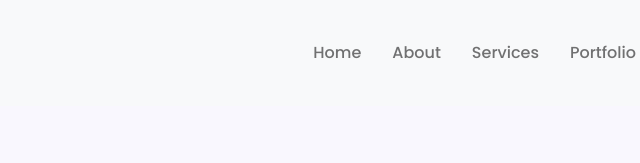
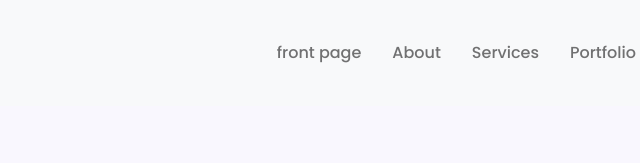
Before and after one commit to olamidej85/portfolio, a plain HTML site: page index.html in a window 1280 px wide. Shown: the top 163 px of the page, 542-1182 px from the left. Drawn offline with nearby package versions, Linux system fonts and the light colour scheme.

Commit message:
change text

```diff
--- a/index.html
+++ b/index.html
@@ -42,7 +42,7 @@
             </button>
             <div class="collapse navbar-collapse" id="navbarNav">
                 <ul class="navbar-nav ms-auto">
-                    <li class="nav-item active"><a class="nav-link" href="index.html">Home</a></li>
+                    <li class="nav-item active"><a class="nav-link" href="index.html">front page</a></li>
                     <li class="nav-item"><a class="nav-link" href="about.html">About</a></li>
                     <li class="nav-item"><a class="nav-link" href="services.html">Services</a></li>
                     <li class="nav-item "><a class="nav-link" href="portfolio.html">Portfolio</a></li>
```
